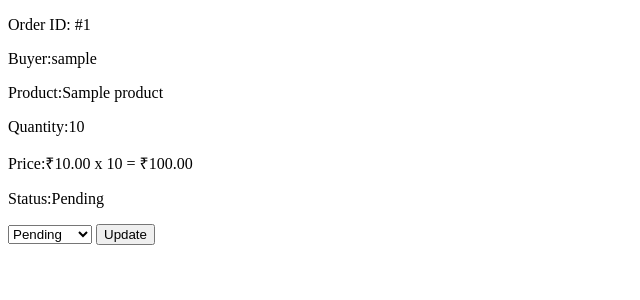
After one commit to mihirbodat/Django-Multi-Vendor-Ecommerce, a Django app: a page that uses orders/templates/seller_orders.html in a window 1280 px wide. The commit adds this page. Shown: the top 300 px of the page, without its empty margins (0-640 px from the left). Run offline with Django 5.2, Linux system fonts and the light colour scheme; a user stored in the database is signed in; tables that the repository leaves empty hold one stand-in row (values such as "Sample post").

Commit message:
Order status management complete

```diff
--- a/orders/models.py
+++ b/orders/models.py
@@ -19,25 +19,25 @@ class CartItem(models.Model):
         return f"{self.product.product_name} - {self.quantity}"
 
 class Order(models.Model):
-    STATUS_CHOICES = [('Pending','Pending'),
-                      ('Confirmed' , 'Confirmed'),
-                      ('Shipped' , 'Shipped'),
-                      ('Delivered' , 'Delivered'),
-                      ('Cancelled' , 'Cancelled'),]
     user = models.ForeignKey(User , on_delete=models.CASCADE)
     total_price = models.DecimalField(max_digits=10 , decimal_places=2 , default=0)
-    status = models.CharField(max_length=20 , choices=STATUS_CHOICES , default='Pending')
     created_at = models.DateTimeField(auto_now_add=True)
 
     def __str__(self):
         return f"{self.user.username} - {self.status}"
 
 class OrderItem(models.Model):
+    STATUS_CHOICES = [('Pending','Pending'),
+                      ('Confirmed' , 'Confirmed'),
+                      ('Shipped' , 'Shipped'),
+                      ('Delivered' , 'Delivered'),
+                      ('Cancelled' , 'Cancelled'),]
     order = models.ForeignKey(Order , on_delete=models.CASCADE)
     product = models.ForeignKey(Product , on_delete=models.CASCADE)
     seller = models.ForeignKey(SellerProfile , on_delete=models.CASCADE)
     quantity = models.IntegerField(default=1)
     price = models.DecimalField(max_digits=10 , decimal_places=2)
+    status = models.CharField(max_length=20 , choices=STATUS_CHOICES , default='Pending')
 
     def __str__(self):
         return f"{self.product.product_name} - {self.quantity}"
--- a/orders/templates/order_confirmation.html
+++ b/orders/templates/order_confirmation.html
@@ -15,10 +15,11 @@
             <p>{{ item.product.product_name }}</p>
             <p>Quantity: {{ item.quantity }}</p>
             <p>Price: ₹{{ item.price }}</p>
+            <p>Status: {{ item.status }}</p>
         {% endfor %}
 
         <a href="{% url 'home' %}">Continue Shopping</a>
-        <a href="{% url 'orders' %}">My Orders</a>
+        <a href="{% url 'my_orders' %}">My Orders</a>
     </section>
 </body>
 </html>
--- /dev/null
+++ b/orders/templates/seller_orders.html
@@ -0,0 +1,39 @@
+<!DOCTYPE html>
+<html lang="en">
+<head>
+    <meta charset="UTF-8">
+    <meta name="viewport" content="width=device-width, initial-scale=1.0">
+    <title>Manage Orders</title>
+</head>
+<body>
+    <section>
+        {% for item in order_items %}
+            <p>Order ID: #{{ item.order.id }}</p>
+            <p>Buyer:{{ item.order.user.username }}</p>
+            <p>Product:{{ item.product.product_name }}</p>
+            <p>Quantity:{{ item.quantity }}</p>
+            <p>Price:₹{{ item.price }} x {{ item.quantity }} = ₹{{ item.subtotal }}</p>
+            <p>Status:{{ item.status }}</p>
+
+            <form action="{% url 'update_status' item.id %}" method="POST">
+                {% csrf_token %}
+
+                <select name="status">
+                    <option value="Pending" {% if item.status == 'Pending' %}selected{% endif %}>
+                        Pending</option>
+                    <option value="Confirmed" {% if item.status == 'Confirmed' %}selected{% endif %}>
+                        Confirmed</option>
+                    <option value="Shipped" {% if item.status == 'Shipped' %}selected{% endif %}>
+                        Shipped</option>
+                    <option value="Delivered" {% if item.status == 'Delivered' %}selected{% endif %}>
+                        Delivered</option>
+                    <option value="Cancelled" {% if item.status == 'Cancelled' %}selected{% endif %}>
+                        Cancelled</option>
+                </select>
+                <button type="submit">Update</button>
+            </form>
+
+        {% endfor %}
+    </section>
+</body>
+</html>
--- a/orders/urls.py
+++ b/orders/urls.py
@@ -10,5 +10,7 @@ urlpatterns = [
     path('buy_now/<int:id>/',views.buy_now, name='buy_now'),
     path('place_order',views.place_order, name='place_order'),
     path('order_confirmation/<int:id>/',views.order_confirmation, name='order_confirmation'),
-    path('orders',views.orders,name='orders'),
+    path('my_orders',views.my_orders,name='my_orders'),
+    path('seller_orders',views.seller_orders,name='seller_orders'),
+    path('update_status/<int:id>',views.update_status,name='update_status'),
 ]
--- a/orders/views.py
+++ b/orders/views.py
@@ -9,6 +9,16 @@ def buyer_check(request):
     if hasattr(request.user , 'sellerprofile'):
         return redirect('seller_dashboard')
 
+    return None
+
+def seller_check(request):
+    if not request.user.is_authenticated:
+        return redirect('loginuser')
+    if not hasattr(request.user , 'sellerprofile'):
+        return redirect('loginuser')
+    if not request.user.sellerprofile.is_approved:
+        messages.error(request , 'Admin approval pending!')
+        return redirect('seller_dashboard')
     return None
 
 def add_to_cart(request , id):
@@ -152,9 +162,38 @@ def order_confirmation(request , id):
     return render(request, 'order_confirmation.html' , {'order':order ,
                                                         'order_items':order_items})
 
-def orders(request):
+def my_orders(request):
     check = buyer_check(request)
     if check:
         return check
 
-    orders =
+    orders = Order.objects.filter(user = request.user)
+
+    for order in orders:
+        order.items = OrderItem.objects.filter(order=order)
+
+    return render(request , 'my_orders.html' , {'orders':orders})
+
+
+def seller_orders(request):
+    check = seller_check(request)
+    if check:
+        return check
+
+    order_items = OrderItem.objects.filter(seller=request.user.sellerprofile)
+
+    for item in order_items:
+        item.subtotal = item.price*item.quantity
+
+    return render(request , 'seller_orders.html' , {'order_items':order_items})
+
+def update_status(request , id):
+    check = seller_check(request)
+    if check:
+        return check
+
+    order_item = OrderItem.objects.get(id=id)
+
+    order_item.status = request.POST['status']
+    order_item.save()
+    return redirect('seller_orders')
```
Also changed, not shown: orders/templates/my_orders.html (added, +31 -0 lines), orders/migrations/0002_remove_order_status_orderitem_status.py (added).
